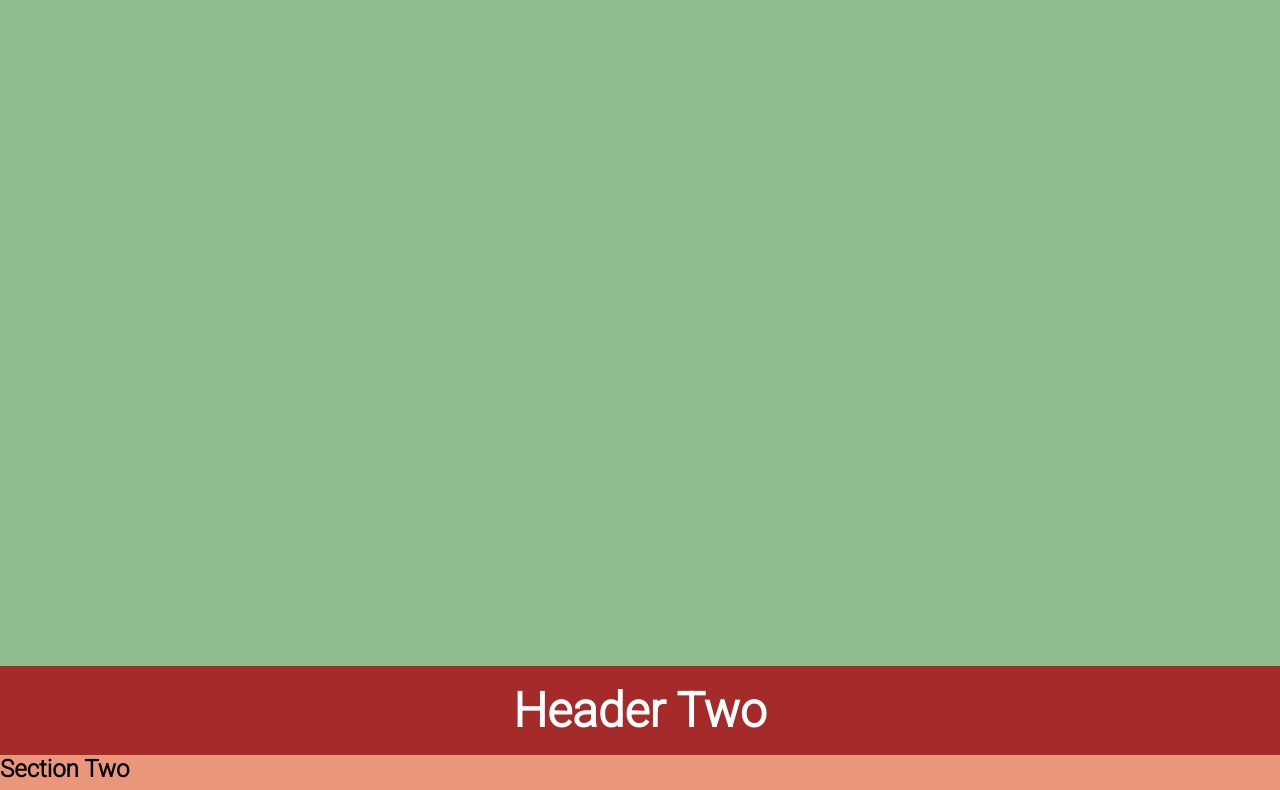
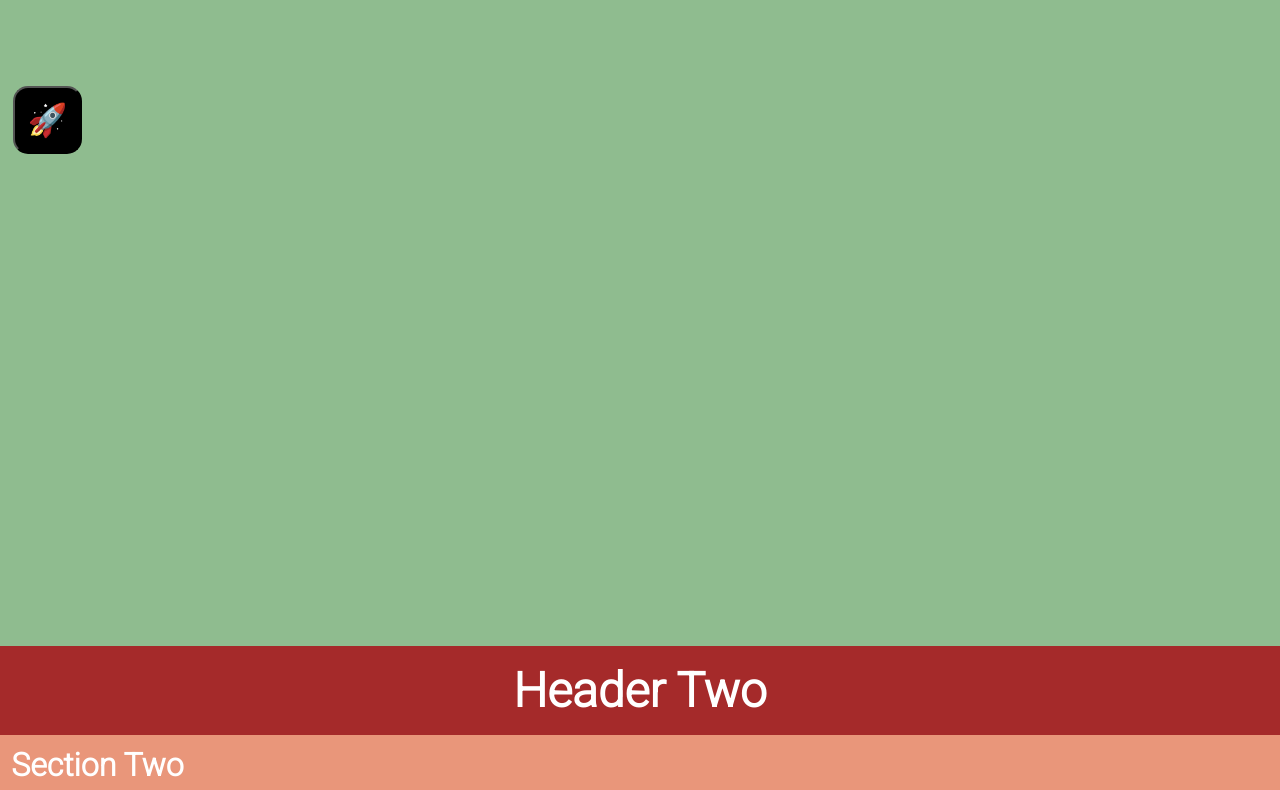
Before and after one commit to Syed-Mohd-Azam/CSS-Position-Project, a plain HTML site: page index.html in a window 1280 px wide. Shown: the part 154-944 px from the top of the page. Drawn offline with Linux system fonts and the light colour scheme.

Commit message:
styling on rocket and heading classes added

```diff
--- a/index.css
+++ b/index.css
@@ -63,9 +63,29 @@ body {
   color: plum;
 }
 .anchor:hover {
-  border-bottom: 2px solid plum;
+  border: 1px solid plum;
+  border-radius: 10px;
 }
 .anchor:focus {
   border: 2px solid plum;
   border-radius: 10px;
 }
+.parent {
+  position: relative;
+}
+.rocket {
+  position: absolute;
+  font-size: 2rem;
+  background-color: black;
+  padding: 0.8rem;
+  border-radius: 15px;
+  position: fixed;
+  z-index: 1;
+  top: 30%;
+  left: 1%;
+}
+.heading {
+  color: white;
+  font-size: 2rem;
+  padding: 0.7rem;
+}
--- a/index.html
+++ b/index.html
@@ -7,23 +7,25 @@
     <link rel="stylesheet" href="index.css" />
   </head>
   <body>
+    <section class="parent">
       <button class="rocket">🚀</button>
       <section class="section" id="section-one">
         <header class="header-one">Header One</header>
-      <h2>Section One</h2>
+        <h2 class="heading">Section One</h2>
       </section>
       <section class="section" id="section-two">
         <header class="header-two">Header Two</header>
-      <h2>Section Two</h2>
+        <h2 class="heading">Section Two</h2>
       </section>
       <section class="section" id="section-three">
         <header class="header-three">Header Three</header>
-      <h2>Section Three</h2>
+        <h2 class="heading">Section Three</h2>
       </section>
       <footer class="footer">
         <a class="anchor" href="#section-one">One</a>
         <a class="anchor" href="#section-two">Two</a>
         <a class="anchor" href="#section-three">Three</a>
       </footer>
+    </section>
   </body>
 </html>
```
Lines whose indentation alone changed are shown as unchanged.
